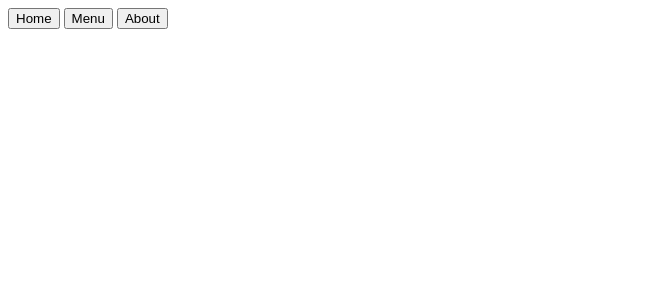
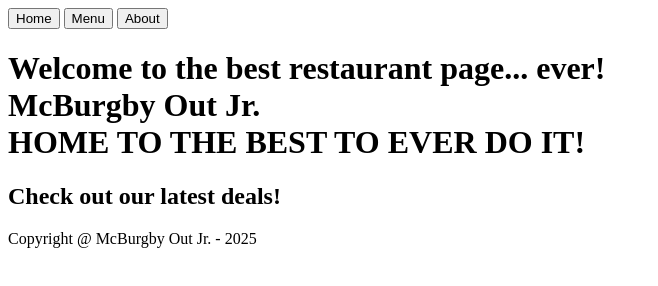
Before and after one commit to cdogcoder/restaurant-page, a website built with webpack: page src/template.html in a window 1280 px wide. Shown: the whole page, without its empty margins (0-658 px from the left). Built offline with nearby package versions, Linux system fonts and the light colour scheme.

Commit message:
Add basic HTML structure of restaurant page

```diff
--- a/src/template.html
+++ b/src/template.html
@@ -11,7 +11,29 @@
         <button>Menu</button>
         <button>About</button>
       </nav>
-      <div class="content"></div>
     </header>
+    <div class="content">
+      <h1 class="hero-text">
+        Welcome to the best restaurant page... ever!
+        <br />
+        McBurgby Out Jr.
+        <br />
+        HOME TO THE BEST TO EVER DO IT!
+      </h1>
+      <div class="menu-items">
+        <h2 class="secondary-text">
+          Check out our latest deals!
+        </h2>
+        <div class="items-container">
+          <div class="item"></div>
+          <div class="item"></div>
+          <div class="item"></div>
+          <div class="item"></div>
+        </div>
+      </div>
+    </div>
+    <footer>
+      Copyright @ McBurgby Out Jr. - 2025
+    </footer>
   </body>
 </html>
```
